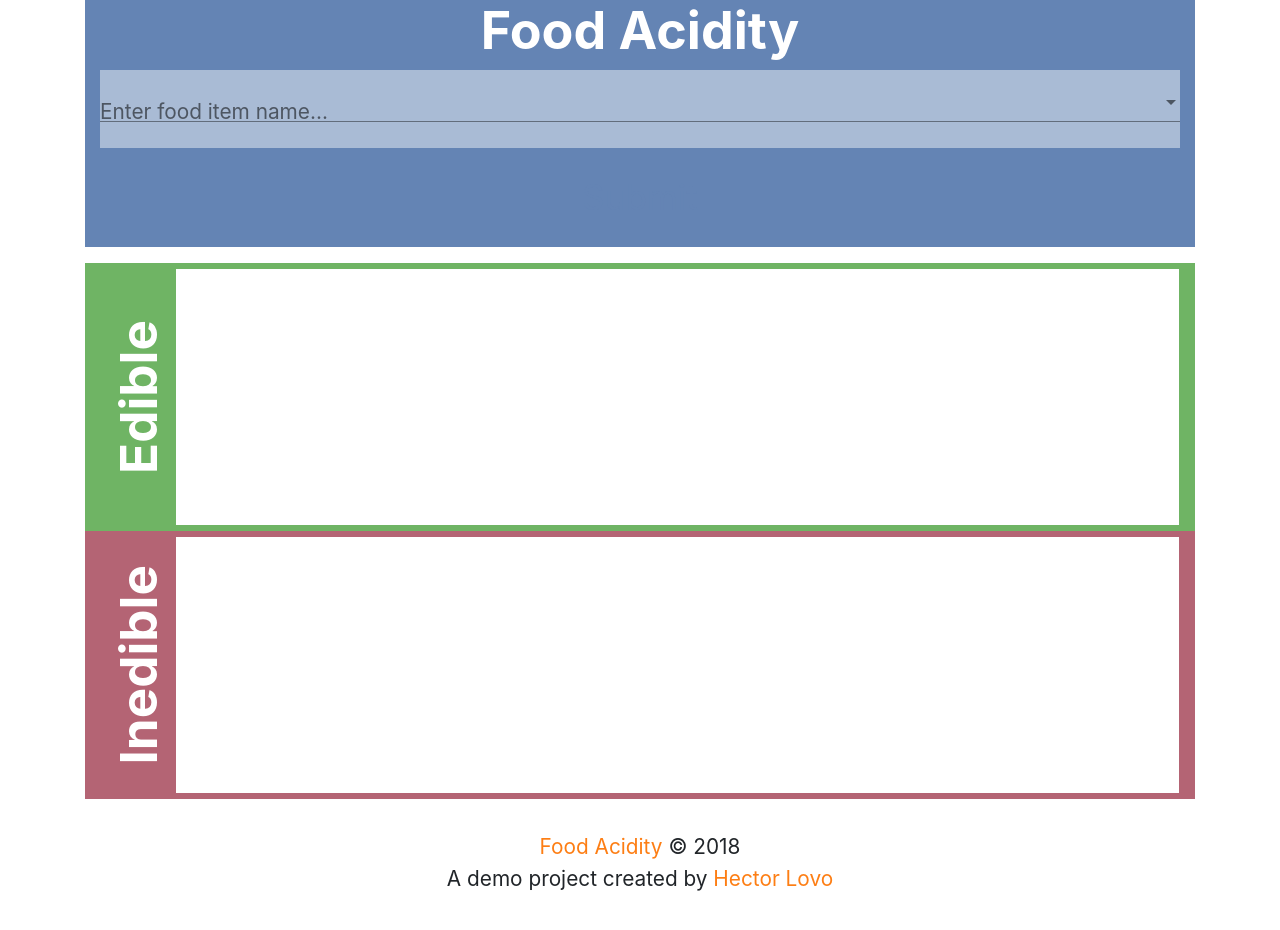
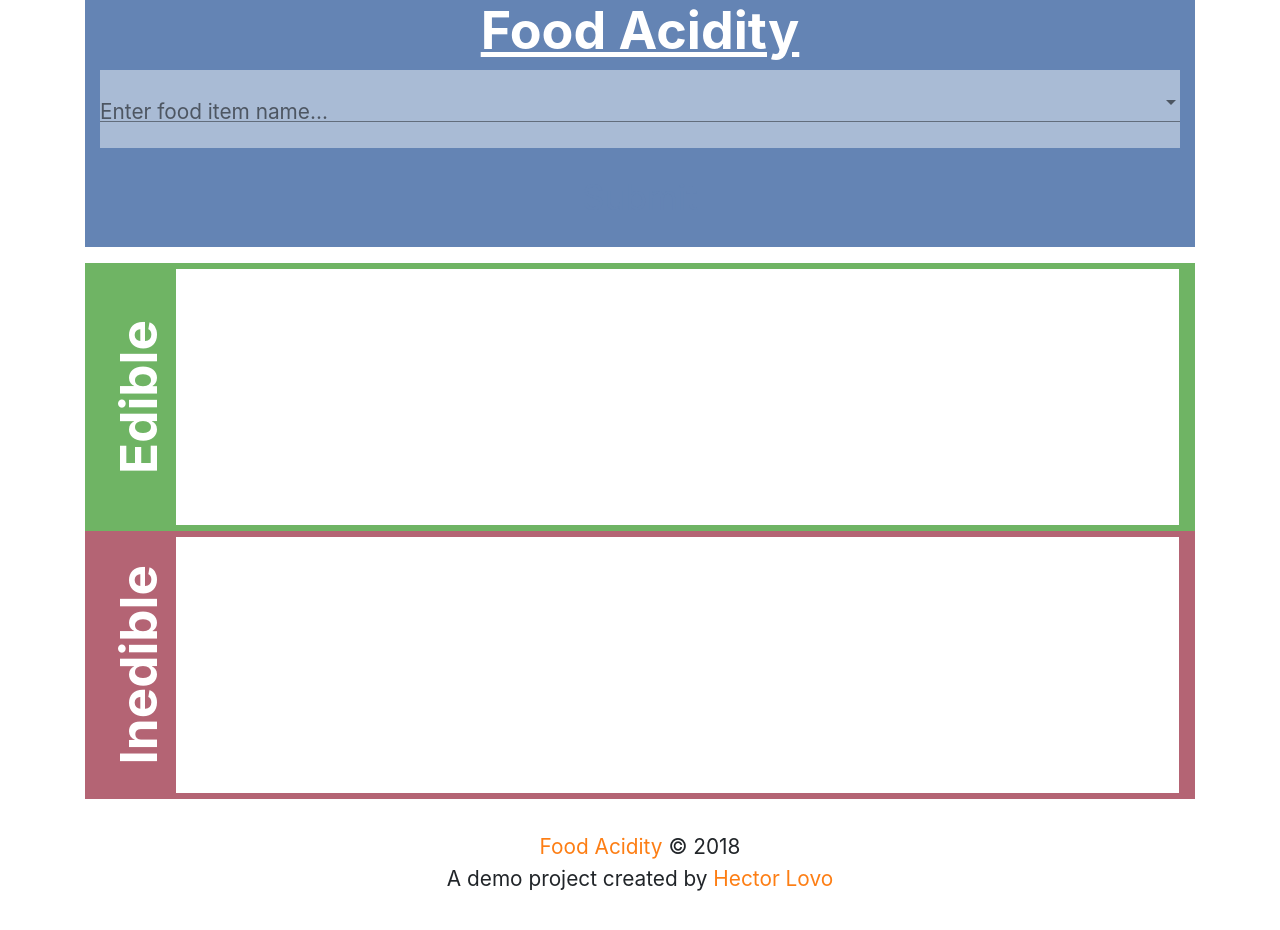
Before and after one commit to lovo-h/FoodAcidity, an Angular app: page /manage in a window 1280 px wide. In both pictures the pointer is over the element "Food Acidity". Shown: the top 930 px of the page. Built offline with nearby package versions, Linux system fonts and the light colour scheme.

Commit message:
Adding Link To Home Page From MealValidator Page

```diff
--- a/src/app/meal-validator/meal-validator.component.html
+++ b/src/app/meal-validator/meal-validator.component.html
@@ -1,6 +1,6 @@
 <div class="row fa-food-input-row">
   <div class="col-12 text-center fa-title-row">
-    <h1>Food Acidity</h1>
+    <h1 routerLink="/">Food Acidity</h1>
   </div>
   <div class="col-12">
     <div class="row">
--- a/src/app/meal-validator/meal-validator.component.scss
+++ b/src/app/meal-validator/meal-validator.component.scss
@@ -15,6 +15,10 @@ $fa-fooditems-fontsize: 1.0rem;
 
   h1 {
     font-weight: bold;
+  }
+
+  h1:hover {
+    text-decoration: underline;
   }
 }
 
```
